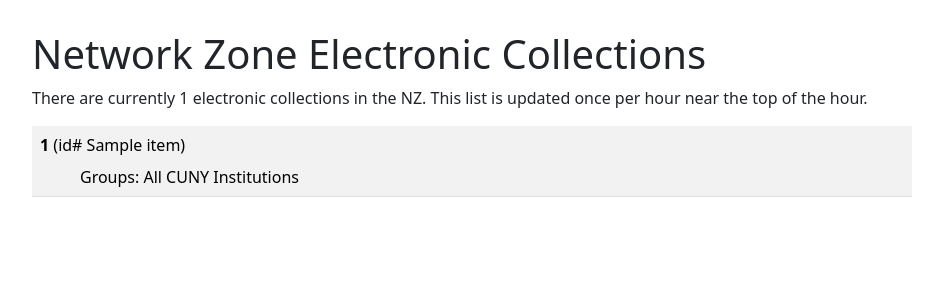
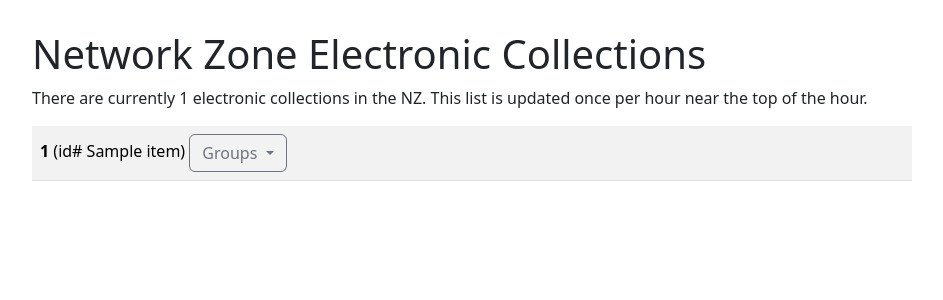
Before and after one commit to cuny-libraries/electronic-collections-web-app, a Flask app: template templates/index.html in a window 1280 px wide. Shown: the top 300 px of the page, without its empty margins (168-1111 px from the left). Run offline with Flask 3, Linux system fonts and the light colour scheme; the template is opened without the code that fills it: most values are stand-ins (such as "Sample title", 1, 10 or a date in 2020); lists and menus that the app fills with data are empty; parts of the project's set-up code (start-up, migrations or seed data) failed here and were passed over.

Commit message:
add dropdown for groups

```diff
--- a/templates/index.html
+++ b/templates/index.html
@@ -27,14 +27,19 @@
         <th scope="row">
           <div class="fw-bold" style="display: inline-block">{{ item[0] }}</div>
           <div class="fw-normal" style="display: inline-block">(id# {{ item[1] }})</div>
-          <div class="fw-normal" style="margin: 10px 0 0 40px;">Groups:
-            {% if item[2] %}
-              {% for group in item[2] %}
-                {{ group }}{{ ", " if not loop.last else "" }}
-              {% endfor %}
-            {% else %}
-              All CUNY Institutions
-            {% endif %}
+          <div class="fw-normal dropdown" style="display: inline-block">
+            <button class="btn btn-outline-secondary dropdown-toggle" type="button" data-bs-toggle="dropdown">
+              Groups
+            </button>
+            <ul class="dropdown-menu">
+              {% if item[2] %}
+                {% for group in item[2] %}
+                  <li><a class="dropdown-item">{{ group }}</a></li>
+                {% endfor %}
+              {% else %}
+                <li><a class="dropdown-item">All CUNY Institutions</a></li>
+              {% endif %}
+            </ul>
           </div>
         </th>
       </tr>
```
